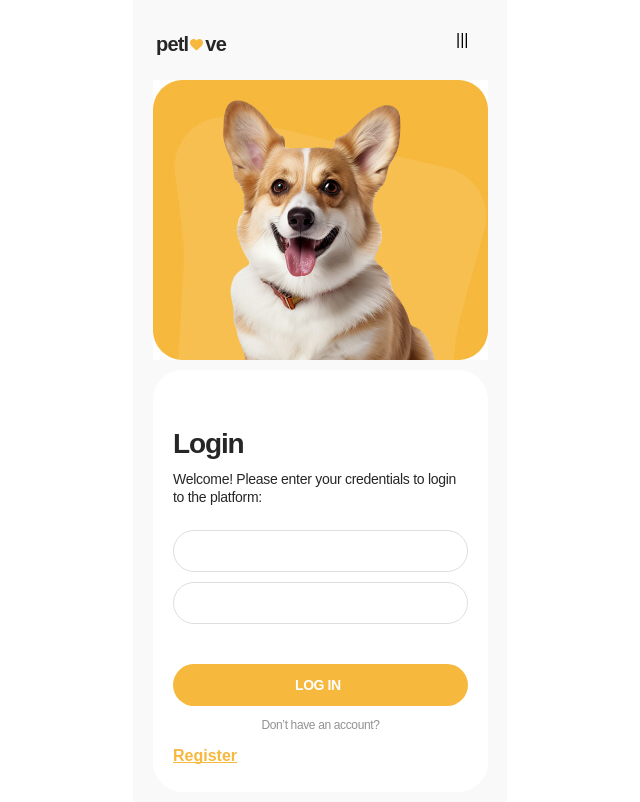
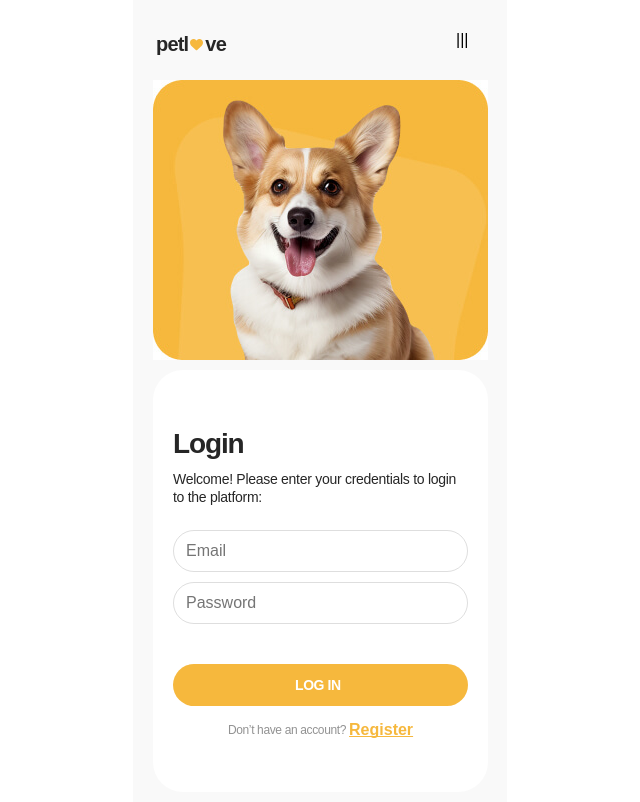
Before and after one commit to olehsolonin/Petlove, a React (Vite) app: page /login in a window 1280 px wide. Shown: the top 802 px of the page, without its empty margins (320-960 px from the left). Built offline with nearby package versions, Linux system fonts and the light colour scheme.

Commit message:
added validation on formik forms

```diff
--- a/package.json
+++ b/package.json
@@ -15,7 +15,8 @@
     "react": "^18.3.1",
     "react-dom": "^18.3.1",
     "react-icons": "^5.4.0",
-    "react-router-dom": "^7.1.5"
+    "react-router-dom": "^7.1.5",
+    "yup": "^1.6.1"
   },
   "devDependencies": {
     "@eslint/js": "^9.17.0",
--- a/src/components/LoginForm/LoginForm.jsx
+++ b/src/components/LoginForm/LoginForm.jsx
@@ -1,6 +1,30 @@
 import { Formik, Form, Field } from "formik";
 import css from "./LoginForm.module.css";
 import { NavLink } from "react-router-dom";
+import * as Yup from "yup";
+
+const initialValues = {
+  email: "",
+  userpassword: "",
+};
+
+const handleSubmit = (values, actions) => {
+  console.log("Form Submitted", values);
+  actions.resetForm();
+};
+
+const FeedbackSchema = Yup.object().shape({
+  email: Yup.string()
+    .matches(
+      /^[\w-]+(\.[\w-]+)*@([\w-]+\.)+[a-zA-Z]{2,7}$/,
+      "Invalid email format"
+    )
+    .required("Email is required"),
+  userpassword: Yup.string()
+    .min(7, "Too short")
+    .max(256, "Too long")
+    .required("Required"),
+});
 
 export default function LoginForm() {
   return (
@@ -9,17 +33,33 @@ export default function LoginForm() {
       <p className={css.loginText}>
         Welcome! Please enter your credentials to login to the platform:
       </p>
-      <Formik initialValues={{}} onSubmit={() => {}}>
+      <Formik
+        initialValues={initialValues}
+        onSubmit={handleSubmit}
+        validationSchema={FeedbackSchema}
+      >
         <Form className={css.formFields}>
           <div className={css.emailTextFields}>
-            <Field type="text" name="username" className={css.fields} />
-            <Field type="email" name="email" className={css.fields} />
+            <Field
+              type="email"
+              name="email"
+              className={css.fields}
+              placeholder="Email"
+            />
+
+            <Field
+              type="password"
+              name="userpassword"
+              className={css.fields}
+              placeholder="Password"
+            />
           </div>
           <div className={css.submitButton}>
             {" "}
             <button type="submit" className={css.button}>
               Log In
             </button>
+            <div className={css.loginTextContainer}>
               <p className={css.footerText}>Don’t have an account? </p>
               <span className={css.registerLink}>
                 <nav className={css.nav}>
@@ -27,6 +67,7 @@ export default function LoginForm() {
                 </nav>
               </span>
             </div>
+          </div>
         </Form>
       </Formik>
     </div>
--- a/src/components/LoginForm/LoginForm.module.css
+++ b/src/components/LoginForm/LoginForm.module.css
@@ -38,7 +38,7 @@
 .fields {
   border: 1px solid rgba(38, 38, 38, 0.15);
   border-radius: 30px;
-  padding: 12px 249px 12px 12px;
+  padding: 12px;
   width: 295px;
   height: 42px;
 }
@@ -84,3 +84,10 @@
   text-decoration-skip-ink: none;
   color: #f6b83d;
 }
+
+.loginTextContainer {
+  display: flex;
+  justify-content: center;
+  align-items: center;
+  gap: 3px;
+}
--- a/src/components/Registration/Registration.jsx
+++ b/src/components/Registration/Registration.jsx
@@ -2,6 +2,40 @@ import css from "./Registration.module.css";
 import Header from "../Header/Header.jsx";
 import PetBlockDog from "../PetBlockDog/PetBlockDog.jsx";
 import { Formik, Form, Field } from "formik";
+import * as Yup from "yup";
+import { NavLink } from "react-router-dom";
+
+const initialValues = {
+  username: "",
+  email: "",
+  userpassword: "",
+  confirmPassword: "",
+};
+
+const handleSubmit = (values, actions) => {
+  console.log("Form Submitted", values);
+  actions.resetForm();
+};
+
+const FeedbackSchema = Yup.object().shape({
+  username: Yup.string()
+    .min(2, "Too Short!")
+    .max(50, "Too Long!")
+    .required("Required"),
+  email: Yup.string()
+    .matches(
+      /^[\w-]+(\.[\w-]+)*@([\w-]+\.)+[a-zA-Z]{2,7}$/,
+      "Invalid email format"
+    )
+    .required("Email is required"),
+  userpassword: Yup.string()
+    .min(7, "Too short")
+    .max(256, "Too long")
+    .required("Required"),
+  confirmPassword: Yup.string()
+    .oneOf([Yup.ref("userpassword"), null], "Passwords must match") // Проверяем, что пароли совпадают
+    .required("Required"),
+});
 
 export default function Registration() {
   return (
@@ -21,7 +55,11 @@ export default function Registration() {
         </div>
         <div className={css.formButtonContainer}>
           <div className={css.containerBox}>
-            <Formik initialValues={{}} onSubmit={() => {}}>
+            <Formik
+              initialValues={initialValues}
+              onSubmit={handleSubmit}
+              validationSchema={FeedbackSchema}
+            >
               <Form>
                 <div className={css.formForm}>
                   <Field
@@ -30,24 +68,29 @@ export default function Registration() {
                     className={css.formStyle}
                     placeholder="Name"
                   />
+                  {/* <ErrorMessage name="username" component="span" /> */}
+
                   <Field
                     type="email"
                     name="email"
                     className={css.formStyle}
                     placeholder="Email"
                   />
+
                   <Field
                     type="password"
                     name="userpassword"
                     className={css.formStyle}
                     placeholder="Password"
                   />
+
                   <Field
                     type="password"
                     name="confirmPassword"
                     className={css.formStyle}
                     placeholder="Confirm password"
                   />
+                  {/* <ErrorMessage name="confirmPassword" component="span" /> */}
                 </div>
                 <button type="submit" className={css.registerButton}>
                   Register
@@ -56,10 +99,13 @@ export default function Registration() {
             </Formik>
           </div>
           <div className={css.registerTextContainer}>
-            <p className={css.registerText}>
-              Already have an account?{" "}
-              <span className={css.spanText}>Login</span>
-            </p>
+            <p className={css.registerText}> Already have an account? </p>
+
+            <span className={css.spanText}>
+              <nav className={css.nav}>
+                <NavLink to="/login">Login</NavLink>
+              </nav>
+            </span>
           </div>
         </div>
       </div>
--- a/src/components/Registration/Registration.module.css
+++ b/src/components/Registration/Registration.module.css
@@ -94,6 +94,7 @@
   display: flex;
   justify-content: center;
   align-items: center;
+  gap: 3px;
 }
 
 .registerText {
```
Also changed, not shown: 1 other file (tests, documents, lock files or other folders). Lines whose indentation alone changed are shown as unchanged.
